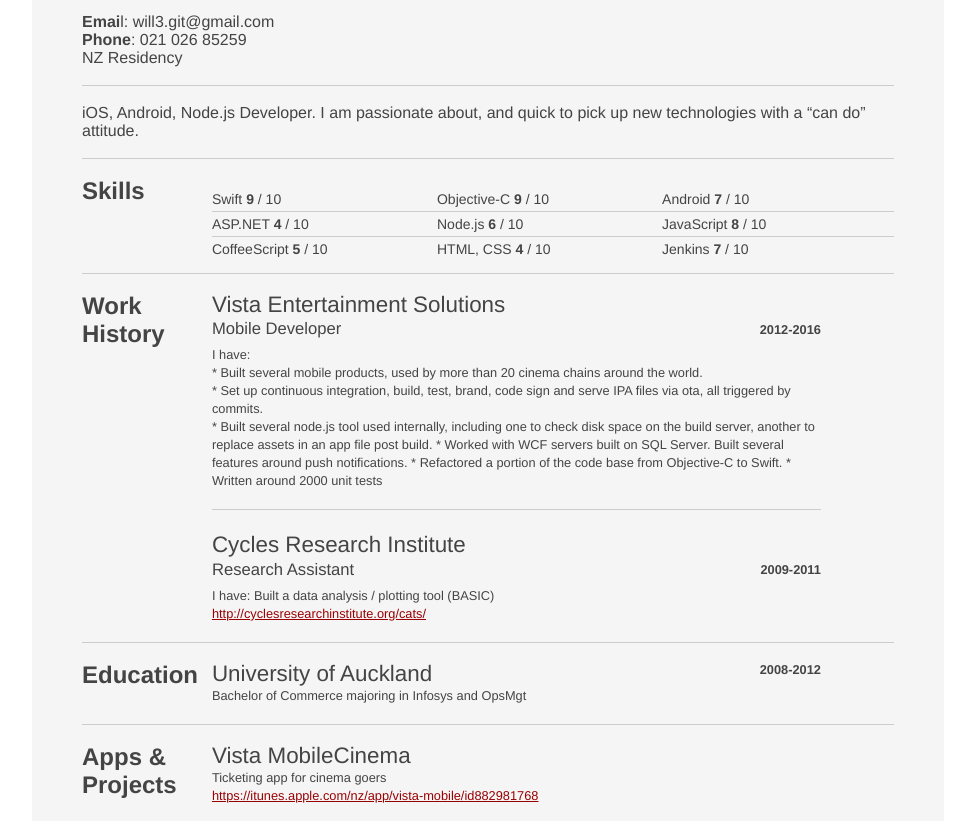
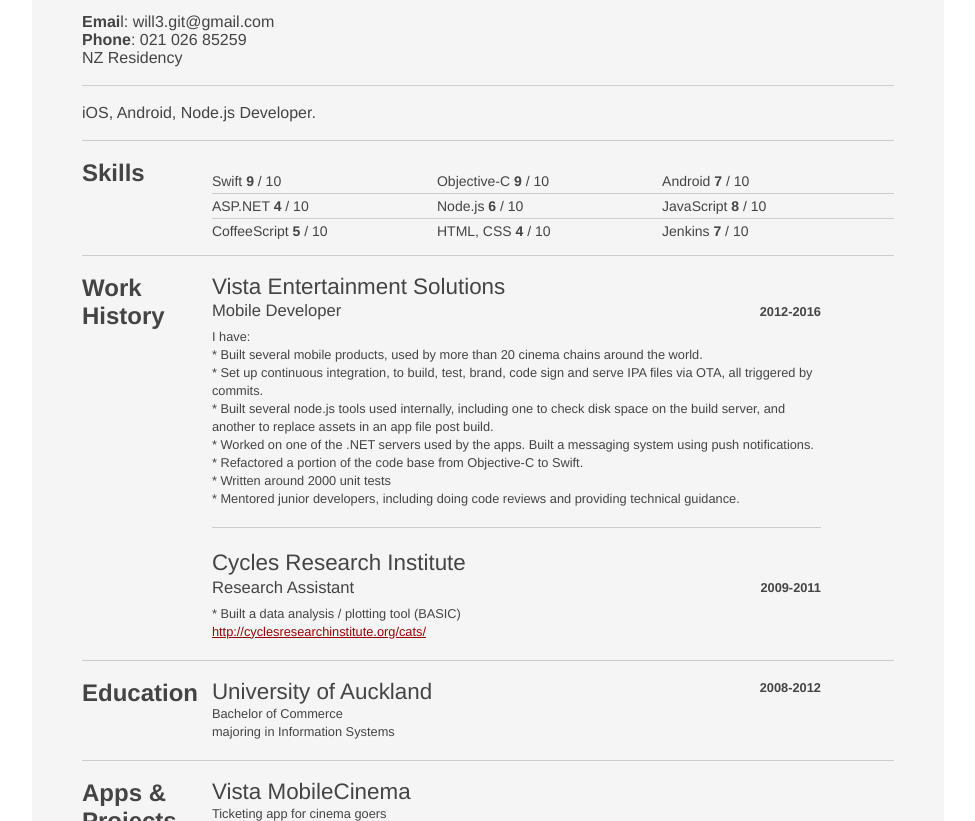
Before and after one commit to will3/cv, a plain HTML site: page index.html in a window 1280 px wide. Shown: the part 138-959 px from the top of the page, without its empty margins (152-1127 px from the left). Drawn offline with Linux system fonts and the light colour scheme.

Commit message:
Wording changes

```diff
--- a/index.html
+++ b/index.html
@@ -640,7 +640,7 @@ NZ Residency</p>
 
 <hr />
 
-<p>iOS, Android, Node.js Developer. I am passionate about, and quick to pick up new technologies with a &#8220;can do&#8221; attitude.</p>
+<p>iOS, Android, Node.js Developer.</p>
 
 <hr />
 
@@ -668,17 +668,17 @@ NZ Residency</p>
 <strong>2012-2016</strong>
 I have:<br />
 * Built several mobile products, used by more than 20 cinema chains around the world.<br />
-* Set up continuous integration, build, test, brand, code sign and serve IPA files via ota, all triggered by commits.<br />
-* Built several node.js tool used internally, including one to check disk space on the build server, another to replace assets in an app file post build.
-* Worked with WCF servers built on SQL Server. Built several features around push notifications.
-* Refactored a portion of the code base from Objective-C to Swift.
-* Written around 2000 unit tests</dd>
+* Set up continuous integration, to build, test, brand, code sign and serve IPA files via OTA, all triggered by commits.<br />
+* Built several node.js tools used internally, including one to check disk space on the build server, and another to replace assets in an app file post build.<br />
+* Worked on one of the .NET servers used by the apps. Built a messaging system using push notifications.<br />
+* Refactored a portion of the code base from Objective-C to Swift.<br />
+* Written around 2000 unit tests<br />
+* Mentored junior developers, including doing code reviews and providing technical guidance.</dd>
 
 <dt>Cycles Research Institute</dt>
 <dd><em>Research Assistant</em>
 <strong>2009-2011</strong>
-I have:
-Built a data analysis / plotting tool &#40;BASIC&#41;<br />
+* Built a data analysis / plotting tool &#40;BASIC&#41;<br />
 <a href="http://cyclesresearchinstitute.org/cats/">http://cyclesresearchinstitute.org/cats/</a></dd>
 </dl>
 
@@ -689,8 +689,8 @@ Built a data analysis / plotting tool &#40;BASIC&#41;<br />
 <dl>
 <dt>University of Auckland</dt>
 <dd>Bachelor of Commerce
-<strong>2008-2012</strong>
-majoring in Infosys and OpsMgt</dd>
+<strong>2008-2012</strong><br />
+majoring in Information Systems</dd>
 </dl>
 
 <hr />
@@ -720,7 +720,7 @@ majoring in Infosys and OpsMgt</dd>
 
 <dt>Meow &#40;2016 Global game jam&#41;</dt>
 <dd>Typing game, with cats<br />
-play now: <a href="http://nychinn.github.io/meow">http://nychinn.github.io/meow</a></dd>
+Play now: <a href="http://nychinn.github.io/meow">http://nychinn.github.io/meow</a></dd>
 
 <dt>injectour</dt>
 <dd>Lightweight injector, inspired by angular js<br />
```
Also changed, not shown: 2 other files.
